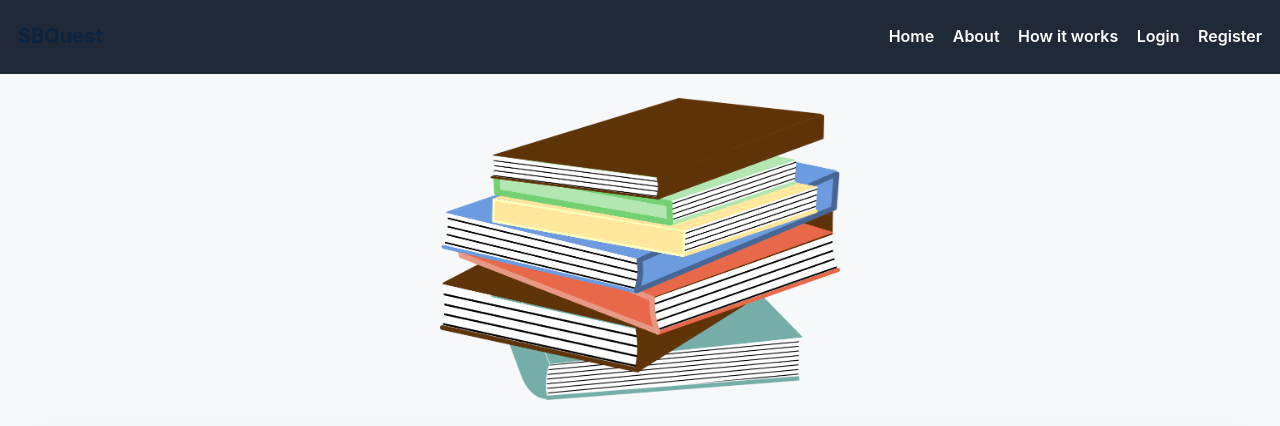
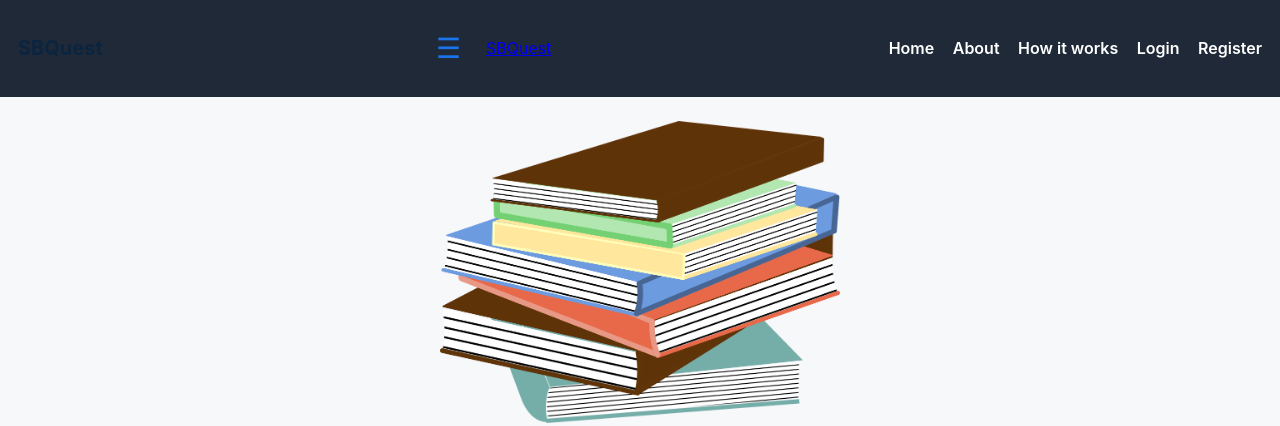
Before and after one commit to Abdulasees/sbquest, a Django app: page / in a window 1280 px wide. Shown: the top 426 px of the page. Run offline with Django 5.2, Linux system fonts and the light colour scheme.

Commit message:
Updated base_public.html

```diff
--- a/templates/base_public.html
+++ b/templates/base_public.html
@@ -180,6 +180,63 @@
     transform: translateY(-2px);
 }
 
+/* Header Left Area */
+.header-left {
+  display: flex;
+  align-items: center;
+  gap: 15px;
+}
+
+.menu-icon {
+  font-size: 28px;
+  cursor: pointer;
+  color: #1a73e8;
+  padding: 5px 10px;
+  border-radius: 6px;
+}
+
+.menu-icon:hover {
+  background: rgba(26,115,232,0.1);
+}
+
+/* Sidebar Menu */
+.sidebar-menu {
+  height: 100%;
+  width: 0;
+  position: fixed;
+  z-index: 1000;
+  top: 0;
+  left: 0;
+  background-color: #ffffff;
+  overflow-x: hidden;
+  transition: 0.3s;
+  padding-top: 60px;
+  box-shadow: 3px 0 10px rgba(0,0,0,0.1);
+}
+
+.sidebar-menu a {
+  padding: 10px 20px;
+  text-decoration: none;
+  display: block;
+  font-size: 18px;
+  color: #0b2540;
+  transition: 0.2s;
+}
+
+.sidebar-menu a:hover {
+  background: #f2f6ff;
+}
+
+.sidebar-menu .close-btn {
+  position: absolute;
+  top: 10px;
+  right: 20px;
+  font-size: 32px;
+  color: #0b2540;
+  cursor: pointer;
+}
+
+
   </style>
 
 
@@ -187,7 +244,13 @@
 </head>
 <body>
   <header>
+
     <h1>SBQuest</h1>
+    <div class="header-left">
+    <div class="menu-icon" onclick="toggleSidebar()">&#9776;</div>
+    <a href="/" class="logo">SBQuest</a>
+  </div>
+
     <nav aria-label="Main navigation">
       <a href="/">Home</a>
       <a href="/about/">About</a>
@@ -196,6 +259,21 @@
       <a href="/users/signup/">Register</a>
     </nav>
   </header>
+
+  <div id="sidebar" class="sidebar-menu">
+  <a href="javascript:void(0)" class="close-btn" onclick="toggleSidebar()">×</a>
+
+  <a href="/">Home</a>
+  <a href="/science/">Science</a>
+  <a href="/maths/">Mathematics</a>
+  <a href="/history/">History</a>
+  <a href="/geography/">Geography</a>
+  <a href="/gk/">General Knowledge</a>
+  <a href="/language/">Languages</a>
+  <a href="/users/login/">Login</a>
+  <a href="/users/register/">Register</a>
+</div>
+
 
 
   <main>
@@ -502,5 +580,13 @@
   }
   </script>
 
+  <script>
+  function toggleSidebar() {
+    const sidebar = document.getElementById("sidebar");
+    sidebar.style.width = (sidebar.style.width === "250px") ? "0" : "250px";
+  }
+  </script>
+
+
 </body>
 </html>
```
